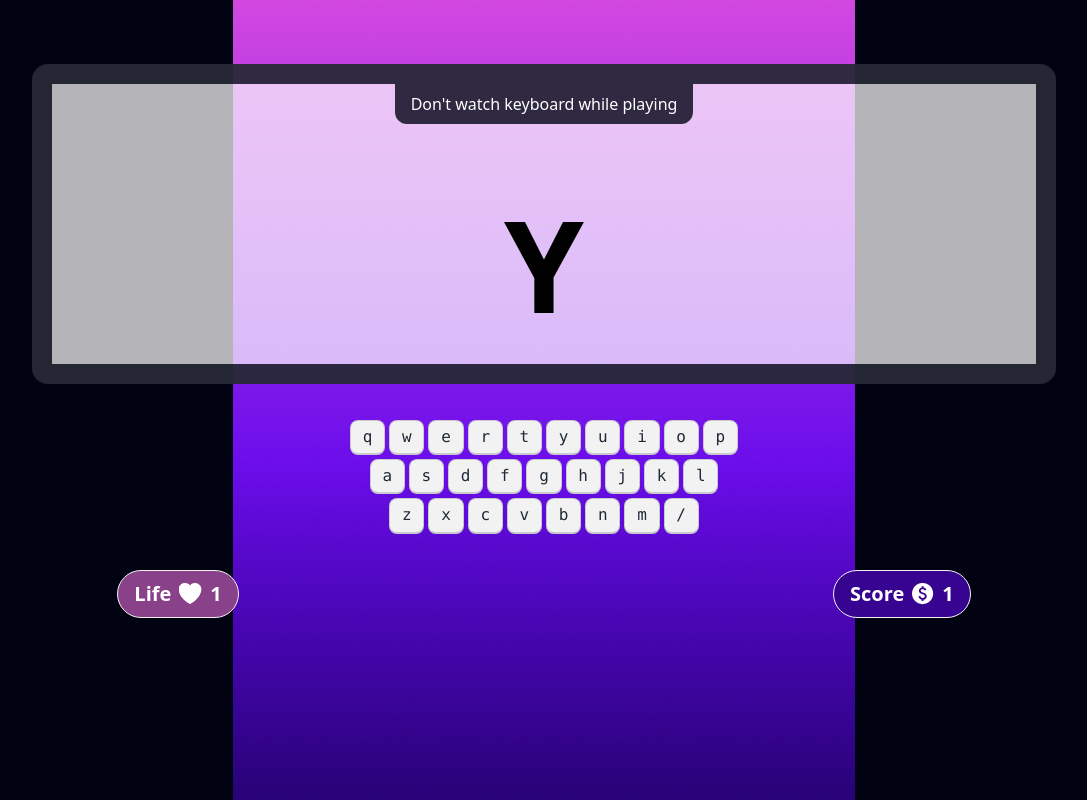
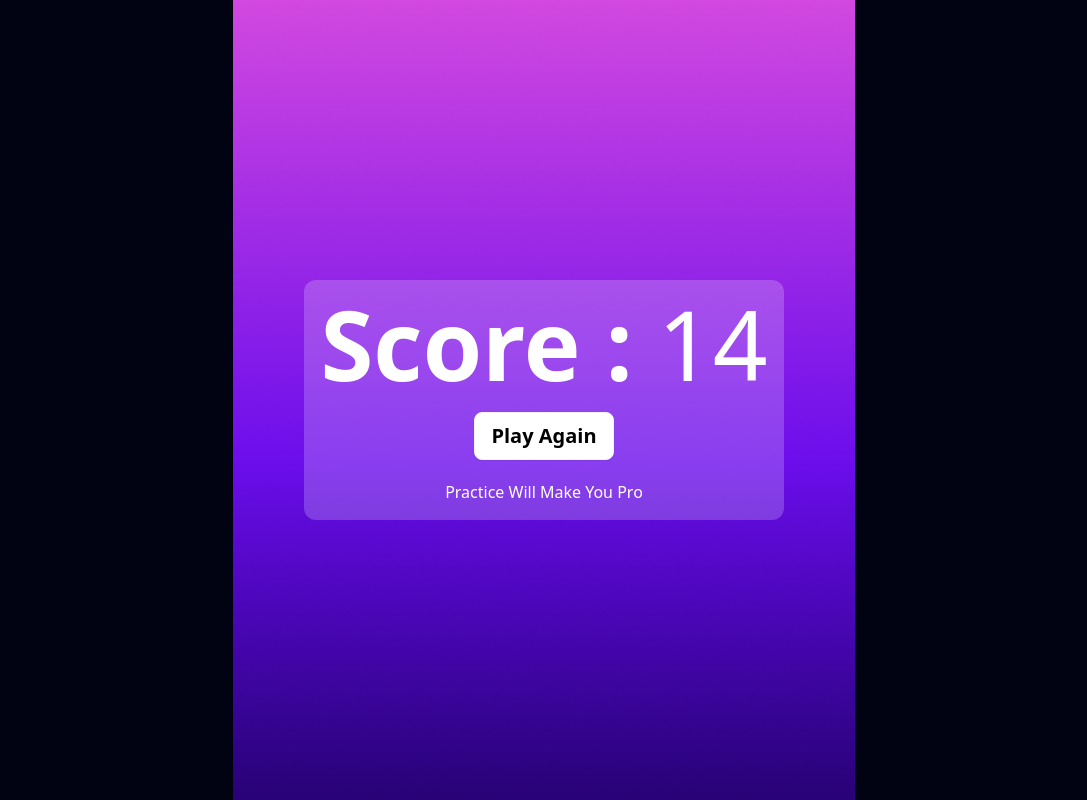
Before and after one commit to Shihab352/Alpha-Clash-Pro, a plain HTML site: page index.html in a window 1280 px wide. Shown: the whole page, without its empty margins (96-1183 px from the left). Drawn offline with nearby package versions, Linux system fonts and the light colour scheme.

Commit message:
score Section Added

```diff
--- a/index.html
+++ b/index.html
@@ -22,7 +22,7 @@
 </div>
         </section>
         <!-- Play Ground Start -->
-        <section class="Play-ground ">
+        <section class="Play-ground hidden ">
    <div class="flex flex-col justify-center items-center gap-8 pt-16" >
      <!-- screen -->
      <div class="artboard border-[20px] border-[#010313CC] bg-[#FFFFFFB3] rounded-2xl artboard-horizontal phone-6">
@@ -86,8 +86,15 @@
    </div>
         </section>
         <!-- Play Ground End -->
-        <section class="score">
+        <section class="score flex justify-center items-center min-h-screen">
+    <div class="text-white flex flex-col items-center gap-5 bg-[#FFFFFF33] p-4 rounded-xl">
+        <h1 class="text-8xl text-white"> <span class="font-extrabold"> Score :</span>
+            <span class="">14</span>
+         </h1>
+         <button class="btn text-xl text-black bg-white font-bold">Play Again</button>
+         <p>Practice Will Make You Pro</p>
 
+    </div>
         </section>
     </main>
 </body>
```
